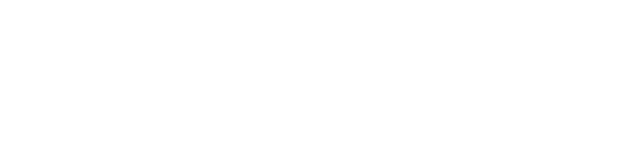
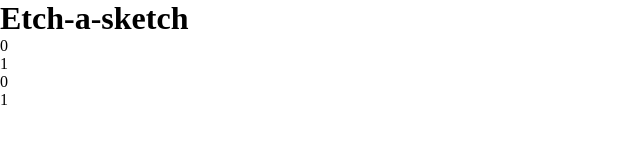
Before and after one commit to LaJuFA/etch-a-sketch, a plain HTML site: page index.html in a window 1280 px wide. Shown: the whole page, without its empty margins (0-640 px from the left). Drawn offline with Linux system fonts and the light colour scheme; files that its build step writes are made by us from their sources.

Commit message:
Añadido el css y bucles for para crear el grid

```diff
--- a/index.html
+++ b/index.html
@@ -4,8 +4,15 @@
     <meta charset="UTF-8">
     <meta name="viewport" content="width=device-width, initial-scale=1.0">
     <title>Document</title>
+    <link rel="stylesheet" href="./styles/style.css">
 </head>
 <body>
-
+    <div>
+        <h1>Etch-a-sketch</h1>
+    </div>
+    <div id="grid">
+        <!--16x16 Grid-->
+    </div>
+    <script src="script.js"></script>
 </body>
 </html>
--- a/script.js
+++ b/script.js
@@ -0,0 +1,11 @@
+const gridContainer = document.querySelector("#grid")
+
+for (var i = 0; i < 2; i++) {
+    let itemContainer = document.createElement("div")
+    for (var j = 0; j < 2; j++) {
+        let newItem = document.createElement("p")
+        newItem.textContent = j;
+        itemContainer.appendChild(newItem)
+    }
+    gridContainer.appendChild(itemContainer)
+}
--- /dev/null
+++ b/style.css
@@ -0,0 +1,3 @@
+* {
+    margin: 0;
+}
```
